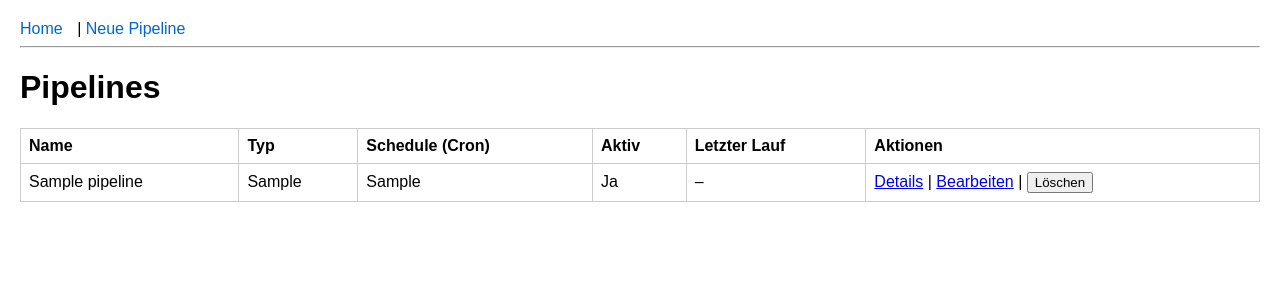
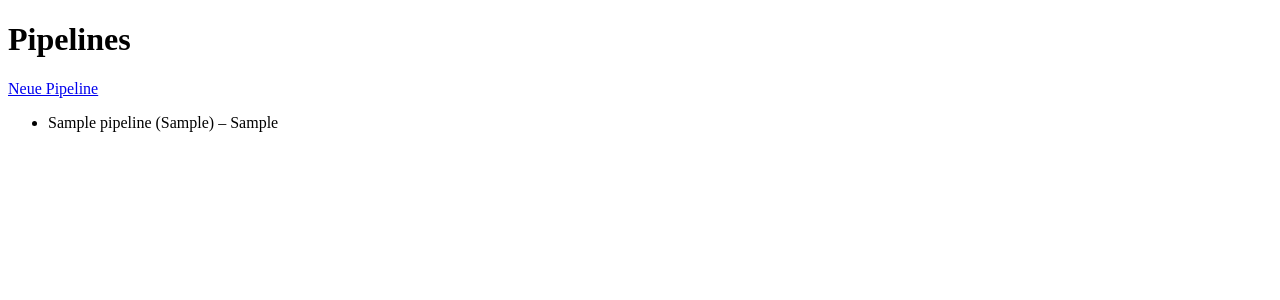
Before and after one commit to RedDead-coder-crypto/nature_videos_webapp, a Flask app: page / in a window 1280 px wide. Shown: the top 300 px of the page. Run offline with Flask 2, Linux system fonts and the light colour scheme; tables that the repository leaves empty hold one stand-in row (values such as "Sample post").

Commit message:
Update index.html

```diff
--- a/templates/index.html
+++ b/templates/index.html
@@ -1,39 +1,19 @@
-{% extends 'base.html' %}
-
-{% block content %}
+<!-- templates/index.html -->
+<!doctype html>
+<html lang="de">
+<head>
+  <meta charset="utf-8">
+  <title>Pipelines</title>
+</head>
+<body>
   <h1>Pipelines</h1>
-  {% if pipelines %}
-    <table>
-      <thead>
-        <tr>
-          <th>Name</th>
-          <th>Typ</th>
-          <th>Schedule (Cron)</th>
-          <th>Aktiv</th>
-          <th>Letzter Lauf</th>
-          <th>Aktionen</th>
-        </tr>
-      </thead>
-      <tbody>
-        {% for pipe in pipelines %}
-          <tr>
-            <td>{{ pipe.name }}</td>
-            <td>{{ pipe.type }}</td>
-            <td>{{ pipe.schedule }}</td>
-            <td>{{ 'Ja' if pipe.active else 'Nein' }}</td>
-            <td>{{ pipe.last_run or '–' }}</td>
-            <td>
-              <a href="{{ url_for('show_pipeline', pipe_id=pipe.id) }}">Details</a> |
-              <a href="{{ url_for('edit_pipeline', pipe_id=pipe.id) }}">Bearbeiten</a> |
-              <form action="{{ url_for('remove_pipeline', pipe_id=pipe.id) }}" method="post" style="display:inline;">
-                <button type="submit" onclick="return confirm('Wirklich löschen?');">Löschen</button>
-              </form>
-            </td>
-          </tr>
-        {% endfor %}
-      </tbody>
-    </table>
-  {% else %}
-    <p>Keine Pipelines angelegt. <a href="{{ url_for('new_pipeline') }}">Jetzt erstellen</a>.</p>
-  {% endif %}
-{% endblock %}
+  <a href="{{ url_for('new_pipeline') }}">Neue Pipeline</a>
+  <ul>
+    {% for p in pipelines %}
+      <li>{{ p.name }} ({{ p.type }}) – {{ p.schedule }}</li>
+    {% else %}
+      <li>Keine Pipelines vorhanden</li>
+    {% endfor %}
+  </ul>
+</body>
+</html>
```
